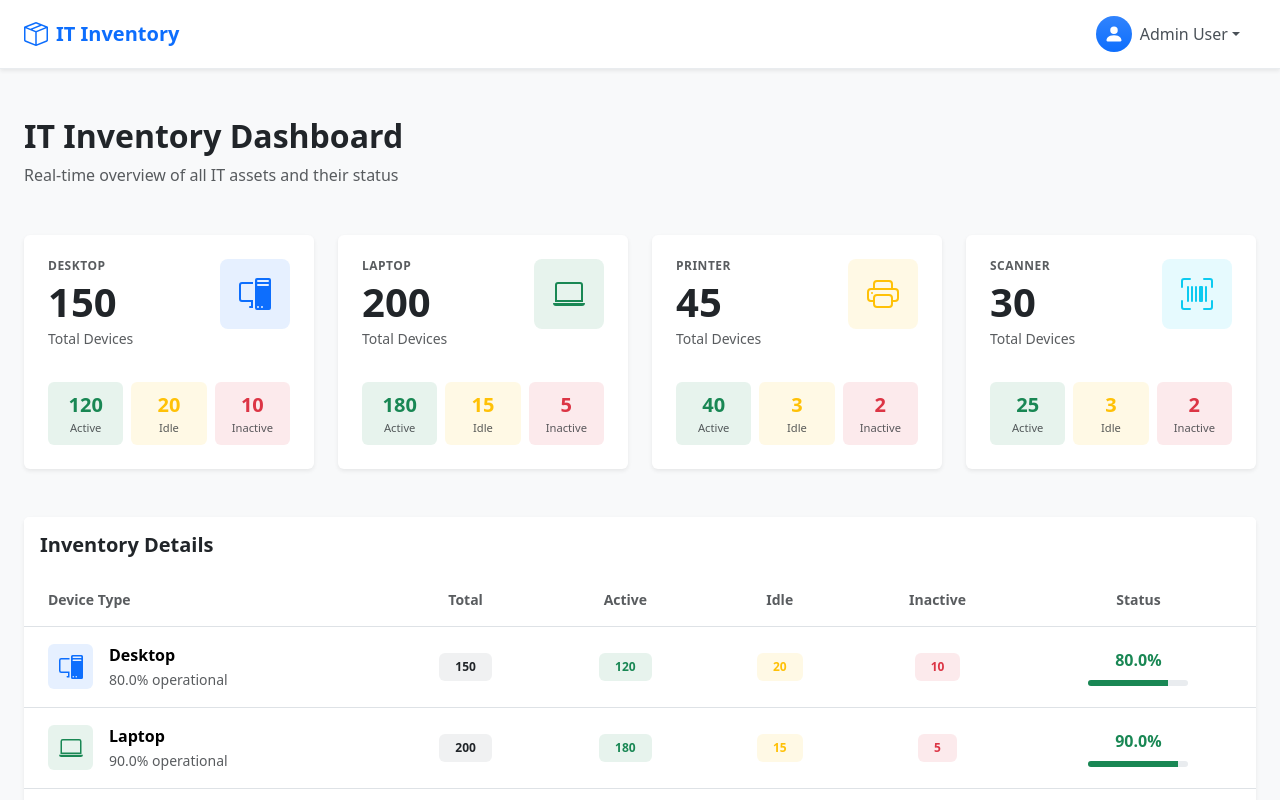
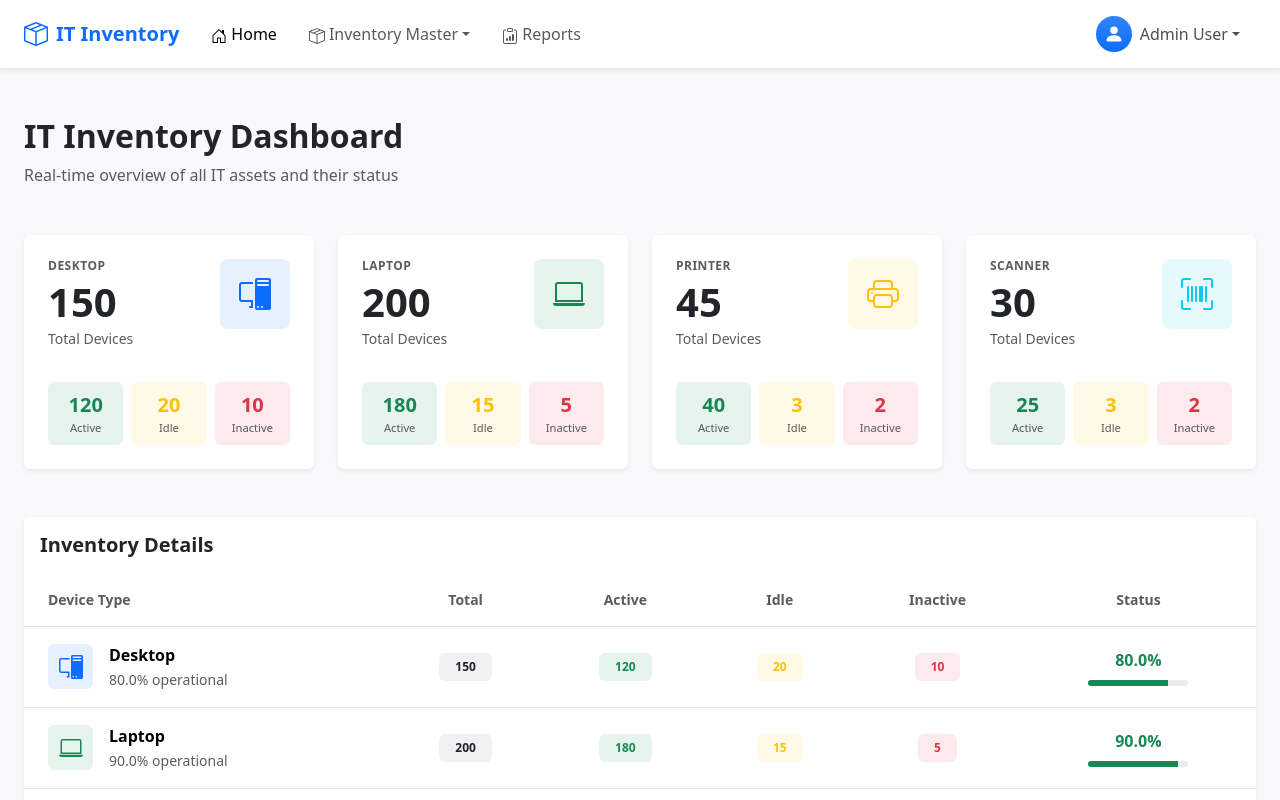
Before and after one commit to Demigod1410/NIRD-Inventory, a Next.js app: page / in a window 1280 px wide. Shown: the top 800 px of the page. Built offline with nearby package versions, Linux system fonts and the light colour scheme.

Commit message:
Add navigation items to Navbar for Home, Inventory Master, and Reports

```diff
--- a/src/components/navabr.jsx
+++ b/src/components/navabr.jsx
@@ -28,6 +28,61 @@ export default function Navbar() {
           <span className="navbar-toggler-icon"></span>
         </button>
         <div className="collapse navbar-collapse" id="navbarNav">
+          <ul className="navbar-nav me-auto mb-2 mb-lg-0">
+            <li className="nav-item">
+              <a className="nav-link active px-3 py-2" aria-current="page" href="/" style={{ fontWeight: '500' }}>
+                <svg xmlns="http://www.w3.org/2000/svg" width="16" height="16" fill="currentColor" className="bi bi-house-door me-1" viewBox="0 0 16 16">
+                  <path d="M8.354 1.146a.5.5 0 0 0-.708 0l-6 6A.5.5 0 0 0 1.5 7.5v7a.5.5 0 0 0 .5.5h4.5a.5.5 0 0 0 .5-.5v-4h2v4a.5.5 0 0 0 .5.5H14a.5.5 0 0 0 .5-.5v-7a.5.5 0 0 0-.146-.354L13 5.793V2.5a.5.5 0 0 0-.5-.5h-1a.5.5 0 0 0-.5.5v1.293zM2.5 14V7.707l5.5-5.5 5.5 5.5V14H10v-4a.5.5 0 0 0-.5-.5h-3a.5.5 0 0 0-.5.5v4z"/>
+                </svg>
+                Home
+              </a>
+            </li>
+            <li className="nav-item dropdown">
+              <a
+                className="nav-link dropdown-toggle px-3 py-2"
+                href="#"
+                id="inventoryMasterDropdown"
+                role="button"
+                data-bs-toggle="dropdown"
+                aria-expanded="false"
+                style={{ fontWeight: '500' }}
+              >
+                <svg xmlns="http://www.w3.org/2000/svg" width="16" height="16" fill="currentColor" className="bi bi-box-seam me-1" viewBox="0 0 16 16">
+                  <path d="M8.186 1.113a.5.5 0 0 0-.372 0L1.846 3.5l2.404.961L10.404 2zm3.564 1.426L5.596 5 8 5.961 14.154 3.5zm3.25 1.7-6.5 2.6v7.922l6.5-2.6V4.24zM7.5 14.762V6.838L1 4.239v7.923zM7.443.184a1.5 1.5 0 0 1 1.114 0l7.129 2.852A.5.5 0 0 1 16 3.5v8.662a1 1 0 0 1-.629.928l-7.185 2.874a.5.5 0 0 1-.372 0L.63 13.09a1 1 0 0 1-.63-.928V3.5a.5.5 0 0 1 .314-.464z"/>
+                </svg>
+                Inventory Master
+              </a>
+              <ul className="dropdown-menu shadow border-0 mt-2" aria-labelledby="inventoryMasterDropdown">
+                <li>
+                  <a className="dropdown-item py-2" href="/addinventory">
+                    <svg xmlns="http://www.w3.org/2000/svg" width="16" height="16" fill="currentColor" className="bi bi-plus-circle me-2" viewBox="0 0 16 16">
+                      <path d="M8 15A7 7 0 1 1 8 1a7 7 0 0 1 0 14m0 1A8 8 0 1 0 8 0a8 8 0 0 0 0 16"/>
+                      <path d="M8 4a.5.5 0 0 1 .5.5v3h3a.5.5 0 0 1 0 1h-3v3a.5.5 0 0 1-1 0v-3h-3a.5.5 0 0 1 0-1h3v-3A.5.5 0 0 1 8 4"/>
+                    </svg>
+                    Add Inventory
+                  </a>
+                </li>
+                <li>
+                  <a className="dropdown-item py-2" href="/disposeassets">
+                    <svg xmlns="http://www.w3.org/2000/svg" width="16" height="16" fill="currentColor" className="bi bi-trash3 me-2" viewBox="0 0 16 16">
+                      <path d="M6.5 1h3a.5.5 0 0 1 .5.5v1H6v-1a.5.5 0 0 1 .5-.5M11 2.5v-1A1.5 1.5 0 0 0 9.5 0h-3A1.5 1.5 0 0 0 5 1.5v1H1.5a.5.5 0 0 0 0 1h.538l.853 10.66A2 2 0 0 0 4.885 16h6.23a2 2 0 0 0 1.994-1.84l.853-10.66h.538a.5.5 0 0 0 0-1zm1.958 1-.846 10.58a1 1 0 0 1-.997.92h-6.23a1 1 0 0 1-.997-.92L3.042 3.5zm-7.487 1a.5.5 0 0 1 .528.47l.5 8.5a.5.5 0 0 1-.998.06L5 5.03a.5.5 0 0 1 .47-.53Zm5.058 0a.5.5 0 0 1 .47.53l-.5 8.5a.5.5 0 1 1-.998-.06l.5-8.5a.5.5 0 0 1 .528-.47M8 4.5a.5.5 0 0 1 .5.5v8.5a.5.5 0 0 1-1 0V5a.5.5 0 0 1 .5-.5"/>
+                    </svg>
+                    Dispose Assets
+                  </a>
+                </li>
+              </ul>
+            </li>
+            <li className="nav-item">
+              <a className="nav-link px-3 py-2" href="#" style={{ fontWeight: '500' }}>
+                <svg xmlns="http://www.w3.org/2000/svg" width="16" height="16" fill="currentColor" className="bi bi-clipboard-data me-1" viewBox="0 0 16 16">
+                  <path d="M4 11a1 1 0 1 1 2 0v1a1 1 0 1 1-2 0zm6-4a1 1 0 1 1 2 0v5a1 1 0 1 1-2 0zM7 9a1 1 0 0 1 2 0v3a1 1 0 1 1-2 0z"/>
+                  <path d="M4 1.5H3a2 2 0 0 0-2 2V14a2 2 0 0 0 2 2h10a2 2 0 0 0 2-2V3.5a2 2 0 0 0-2-2h-1v1h1a1 1 0 0 1 1 1V14a1 1 0 0 1-1 1H3a1 1 0 0 1-1-1V3.5a1 1 0 0 1 1-1h1z"/>
+                  <path d="M9.5 1a.5.5 0 0 1 .5.5v1a.5.5 0 0 1-.5.5h-3a.5.5 0 0 1-.5-.5v-1a.5.5 0 0 1 .5-.5zm-3-1A1.5 1.5 0 0 0 5 1.5v1A1.5 1.5 0 0 0 6.5 4h3A1.5 1.5 0 0 0 11 2.5v-1A1.5 1.5 0 0 0 9.5 0z"/>
+                </svg>
+                Reports
+              </a>
+            </li>
+          </ul>
           <ul className="navbar-nav ms-auto">
             <li className="nav-item dropdown">
               <a
```
